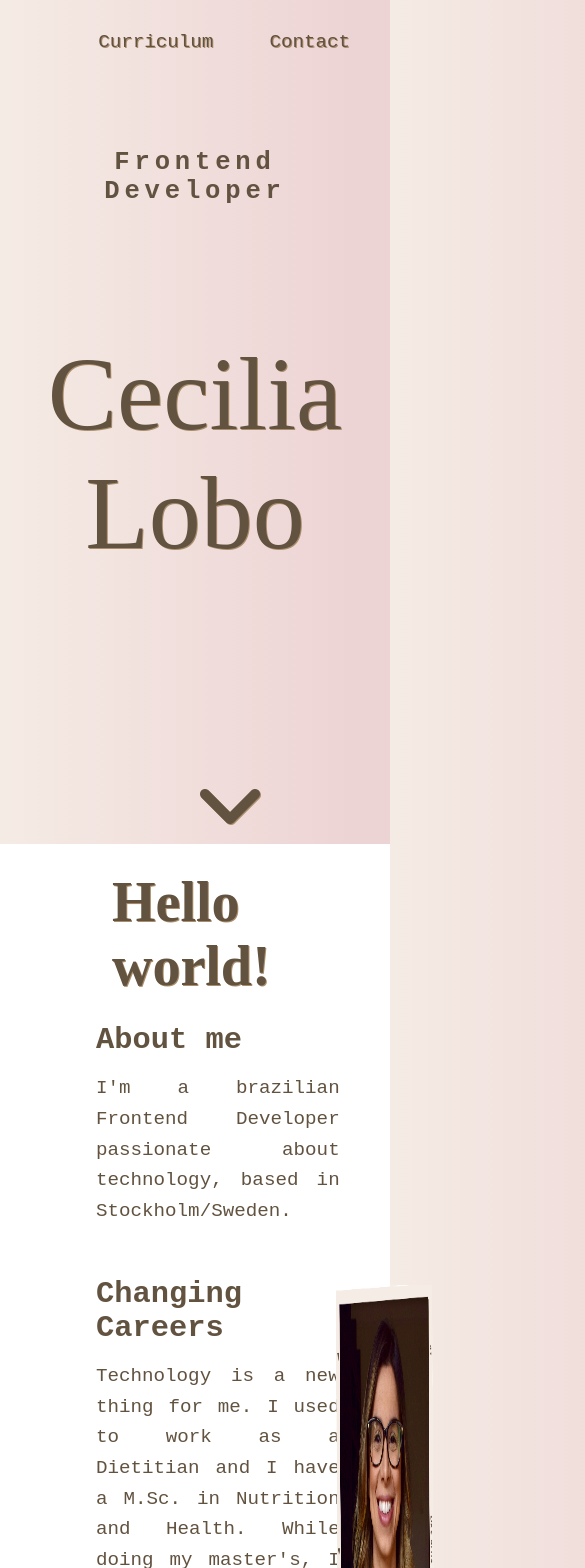
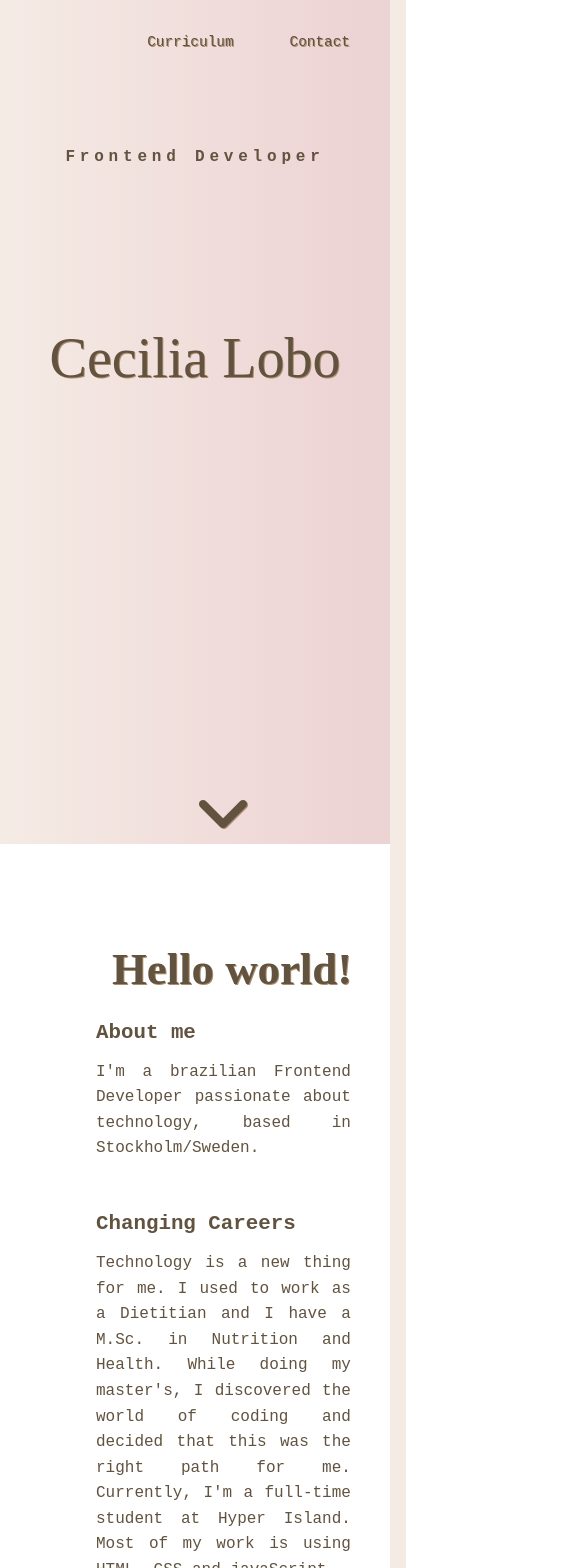
Before and after one commit to cecilialobo/portfolio-react, a React (Create React App) app: page / in a window 390 px wide. Shown: the top 1568 px of the page, 585 px wide, since content can reach past the window. Built offline with nearby package versions, Linux system fonts and the light colour scheme.

Commit message:
Add responsiveness

```diff
--- a/src/App.css
+++ b/src/App.css
@@ -1,6 +1,7 @@
 *{
   margin: 0;
   padding: 0;
+  box-sizing: border-box;
 }
 
 @import url('https://fonts.googleapis.com/css2?family=Cutive+Mono&family=Nothing+You+Could+Do&display=swap');
@@ -37,28 +38,6 @@
   animation-duration: 2s;
 }
 
-.homeGrid {
-  background-color: var(--white-color);
-  display: grid;
-  grid-template-areas: "section2 img";
-  grid-template-columns: 2fr 1fr;
-  height: 100vh;
-}
-
-.About {
-  grid-area: section2;
-  place-self: center;
-  margin-left: 3rem;
-}
-
-.img {
-  width: 26vw;
-  height: 65vh;
-  grid-area: img;
-  place-self: center;
-  margin-right: 10rem;
-}
-
 .heading {
   font-family: 'Nothing You Could Do', cursive;
   font-size: 3.5rem;
--- a/src/App.js
+++ b/src/App.js
@@ -6,6 +6,7 @@ import Header from './components/Header/Header';
 import Photo from './assets/template.png';
 
 import './App.css';
+import './resposive.css';
 import './components/About/About.css';
 
 function App() {
--- a/src/components/About/About.css
+++ b/src/components/About/About.css
@@ -1,3 +1,17 @@
+.homeGrid {
+    background-color: var(--white-color);
+    display: grid;
+    grid-template-areas: "section2 img";
+    grid-template-columns: 2fr 1fr;
+    height: 100vh;
+  }
+
+.About {
+  grid-area: section2;
+  place-self: center;
+  margin-left: 3rem;
+}
+
 .subtitle {
     font-family: 'Cutive Mono', monospace;
     font-size: 1.9rem;
@@ -15,3 +29,11 @@
     margin: 1rem 0 1rem 3rem;
     width: 85%;
 }
+
+.img {
+    width: 24vw;
+    height: 63vh;
+    grid-area: img;
+    place-self: center;
+    margin-right: 8rem;
+  }
--- a/src/components/Contact/Contact.css
+++ b/src/components/Contact/Contact.css
@@ -34,5 +34,5 @@
 }
 
 #fa-linkedin {
-    margin-left: 0;
+    margin-left: 1rem;
 }
--- a/src/components/Header/Header.css
+++ b/src/components/Header/Header.css
@@ -7,7 +7,7 @@
 
 button {
     font-family: 'Cutive Mono', monospace;
-    font-size: 1.2rem;
+    font-size: 1.3rem;
     color: var(--brown-color);
     display: inline-flex;
     align-items: center;
@@ -22,6 +22,24 @@ button {
     border: none;
 }
 
-a:hover {
+button:hover {
     color: rgb(179, 131, 118);
 }
+
+@media (max-width: 1023px) {
+    button{
+        font-size: 1.1rem;
+    }
+}
+
+@media (max-width: 750px) {
+   button{
+       font-size: 0.9rem;
+   }
+}
+
+@media (max-width: 350px) {
+    button{
+        font-size: 0.7rem;
+    }
+}
--- /dev/null
+++ b/src/resposive.css
@@ -0,0 +1,93 @@
+@media (max-width: 1430px) {
+    .About .textp {
+       width: 100%;
+    }
+    .img {
+       display: none;
+    }
+  }
+
+@media (max-width: 1024px) {
+   .title {
+       font-size: 5rem;
+       margin-top: 10rem;
+   }
+   .frontend-title {
+       font-size: 1.3rem;
+   }
+   .fa-angle-down {
+       font-size: 4.5rem;
+   }
+   .heading {
+       font-size: 3rem;
+   }
+   .subtitle {
+       font-size: 1.5rem;
+   }
+   .textp {
+       font-size: 1.1rem;
+   }
+}
+
+@media (max-width: 750px) {
+   .title {
+       font-size: 3.5rem;
+   }
+   .frontend-title {
+       font-size: 1rem;
+   }
+   .fa-angle-down {
+       font-size: 4rem;
+   }
+   .heading {
+       font-size: 2.8rem;
+       width: 100%;
+    }
+    .curriculum .heading {
+       margin: 0;
+    }
+   .subtitle {
+       font-size: 1.3rem;
+    }
+   .textp {
+       font-size: 1rem;
+    }
+    h4 {
+       font-size: 1rem;
+    }
+    .Education, .Experience {
+        display: block;
+    }
+  }
+
+@media (max-width:600px) {
+   .homeGrid {
+       height: 130vh;
+   }
+   .Contact .heading {
+       margin-left: 1rem;
+}
+}
+
+@media (max-width: 350px) {
+   .title {
+       font-size: 2.5rem;
+       margin-top: 6.5rem;
+   }
+   .frontend-title {
+       font-size: 0.8rem;
+    }
+    .fa-angle-down {
+       font-size: 3.5rem;
+    }
+    .heading {
+        font-size: 2rem;
+        width: 100%;
+      }
+    .subtitle {
+       font-size: 1.1rem;
+    }
+    .textp {
+       font-size: 0.8rem;
+    }
+}
```
